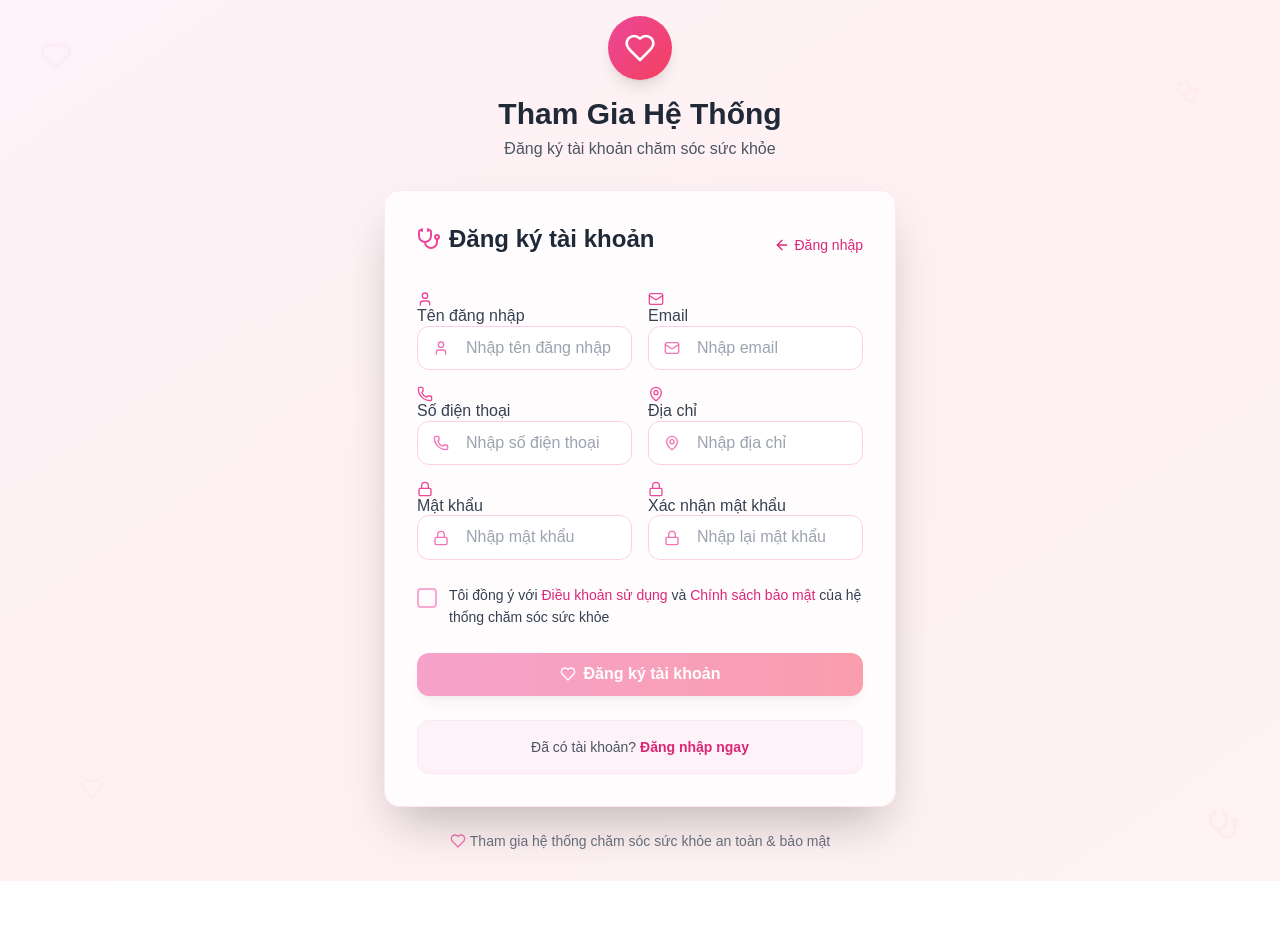
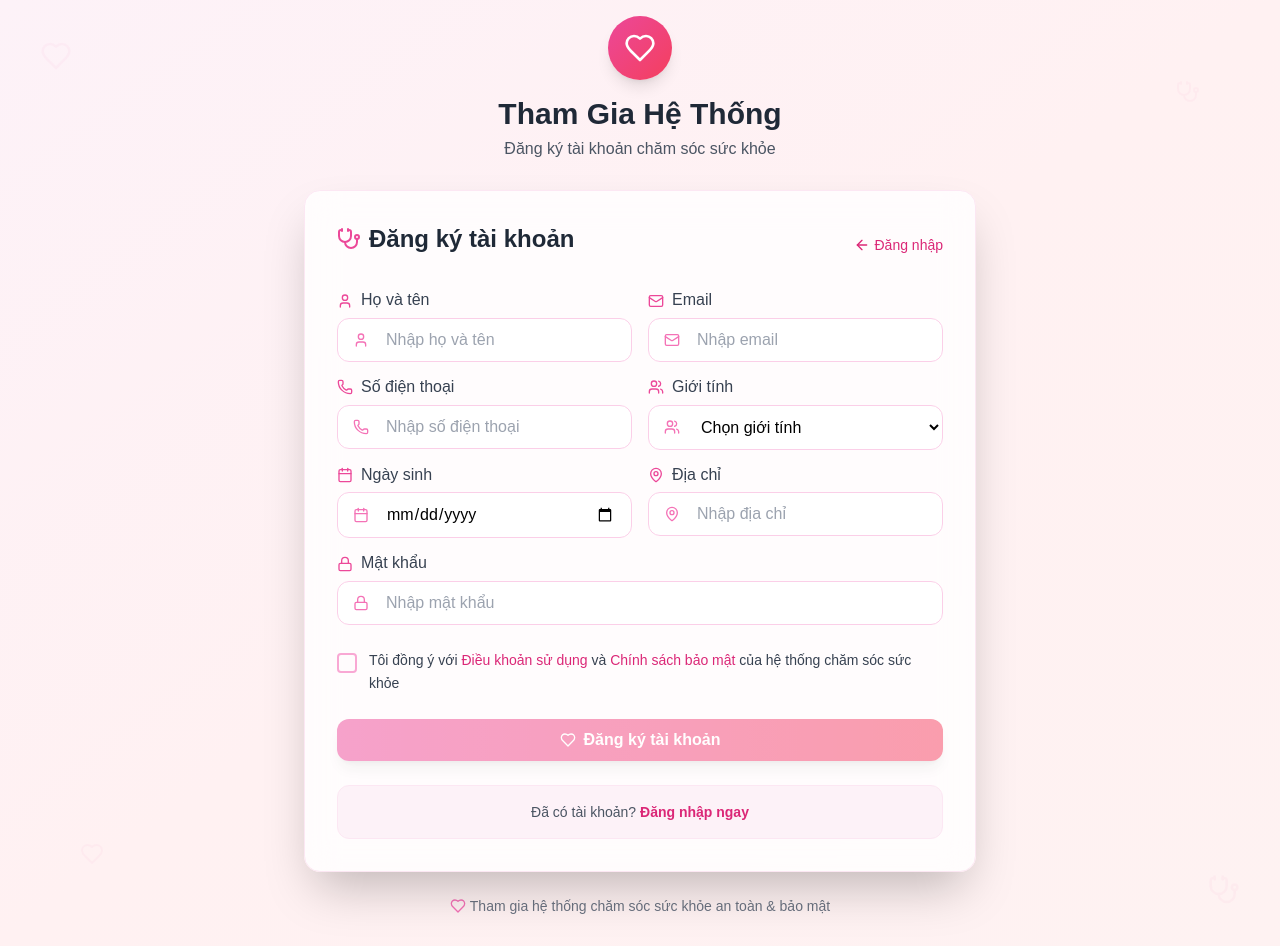
Before and after one commit to MinMinstd/frontend-infertility-system, a React (Vite) app: page /register in a window 1280 px wide. Before the commit the page ends 881 px from the top, so only its background shows below. Built offline with nearby package versions, Linux system fonts and the light colour scheme.

Commit message:
update form register of customer

```diff
--- a/src/pages/auth/Register.tsx
+++ b/src/pages/auth/Register.tsx
@@ -1,5 +1,7 @@
+"use client";
+
 import { useForm } from "react-hook-form";
-import { useNavigate } from "react-router-dom"; // Thay thế useRouter từ next/navigation
+import { useNavigate } from "react-router-dom";
 import { useState } from "react";
 import { message } from "antd";
 import {
@@ -12,10 +14,20 @@ import {
   Stethoscope,
   CheckCircle,
   ArrowLeft,
+  Calendar,
+  Users,
 } from "lucide-react";
-import type { RegisterItem } from "../../types/auth.d";
-import AuthApi from "../../servers/auth.api";
-import type { AxiosError } from "axios";
+
+interface RegisterItem {
+  fullName: string;
+  email: string;
+  phone: string;
+  password: string;
+  gender: string;
+  birthday: string;
+  address: string;
+  agreeTerms: boolean;
+}
 
 const RegisterPage = () => {
   const {
@@ -27,10 +39,11 @@ const RegisterPage = () => {
   } = useForm<RegisterItem>({
     defaultValues: {
       agreeTerms: false,
+      gender: "",
     },
   });
 
-  const navigate = useNavigate(); // Sử dụng useNavigate thay vì useRouter
+  const navigate = useNavigate();
   const [isRegistered, setIsRegistered] = useState(false);
   const [isLoading, setIsLoading] = useState(false);
   const agreeTerms = watch("agreeTerms");
@@ -38,31 +51,27 @@ const RegisterPage = () => {
   const onSubmit = async (data: RegisterItem) => {
     setIsLoading(true);
     try {
-      await AuthApi.Register(data); // Không cần gán biến nếu không dùng
+      // Convert birthday string to DateTime format for backend
+      const formattedData = {
+        ...data,
+        birthday: new Date(data.birthday).toISOString(),
+      };
+
+      // await AuthApi.Register(formattedData);
+      console.log("Registration data:", formattedData);
 
       setIsRegistered(true);
       message.success("Đăng ký tài khoản thành công!");
     } catch (err) {
-      const error = err as AxiosError<{ message: string }>;
       console.error("Register error:", err);
-      const errorMessage =
-        error.response?.data?.message || "Đăng ký thất bại. Vui lòng thử lại!";
-      message.error(errorMessage);
+      message.error("Đăng ký thất bại. Vui lòng thử lại!");
     } finally {
       setIsLoading(false);
     }
   };
 
-  //Chức năng tự động đăng nhập sau khi đăng kí
-  // const loginResponse = await AuthApi.Login({
-  //   usernameOrEmail: data.email,
-  //   password: data.password,
-  // });
-  // login(loginResponse.data.accessToken);
-  // navigate("/");
-
   const handleBackToLogin = () => {
-    navigate("/login"); // Sử dụng navigate thay vì router.push
+    navigate("/login");
   };
 
   if (isRegistered) {
@@ -119,7 +128,7 @@ const RegisterPage = () => {
         </div>
       </div>
 
-      <div className="w-full max-w-lg relative z-10">
+      <div className="w-full max-w-2xl relative z-10">
         {/* Header */}
         <div className="text-center mb-8">
           <div className="inline-flex items-center justify-center w-16 h-16 bg-gradient-to-br from-pink-500 to-rose-500 rounded-full mb-4 shadow-lg">
@@ -152,45 +161,49 @@ const RegisterPage = () => {
           </div>
 
           <div className="grid grid-cols-1 md:grid-cols-2 gap-4 mb-4">
-            {/* Username Field */}
+            {/* Full Name Field */}
             <div>
-              <label className=" mb-2 font-medium text-gray-700  items-center gap-2">
+              <label className="block mb-2 font-medium text-gray-700">
+                <div className="flex items-center gap-2">
                   <User className="w-4 h-4 text-pink-500" />
-                Tên đăng nhập
+                  Họ và tên
+                </div>
               </label>
               <div className="relative">
                 <input
                   type="text"
-                  {...register("username", {
-                    required: "Vui lòng nhập tên đăng nhập",
+                  {...register("fullName", {
+                    required: "Vui lòng nhập họ và tên",
                     minLength: {
-                      value: 3,
-                      message: "Tên đăng nhập phải có ít nhất 3 ký tự",
+                      value: 2,
+                      message: "Họ và tên phải có ít nhất 2 ký tự",
                     },
                   })}
                   className={`w-full px-4 py-3 pl-12 border rounded-xl focus:outline-none focus:ring-3 focus:ring-pink-300 focus:border-pink-400 transition-all duration-200 bg-white/70 backdrop-blur-sm ${
-                    errors.username
+                    errors.fullName
                       ? "border-red-400 focus:border-red-500 focus:ring-red-200"
                       : "border-pink-200 hover:border-pink-300"
                   }`}
-                  placeholder="Nhập tên đăng nhập"
+                  placeholder="Nhập họ và tên"
                   disabled={isLoading}
                 />
                 <User className="absolute left-4 top-1/2 transform -translate-y-1/2 w-4 h-4 text-pink-400" />
               </div>
-              {errors.username && (
+              {errors.fullName && (
                 <p className="text-red-500 text-sm mt-2 flex items-center gap-1">
                   <span className="w-1 h-1 bg-red-500 rounded-full"></span>
-                  {errors.username.message as string}
+                  {errors.fullName.message as string}
                 </p>
               )}
             </div>
 
             {/* Email Field */}
             <div>
-              <label className=" mb-2 font-medium text-gray-700  items-center gap-2">
+              <label className="block mb-2 font-medium text-gray-700">
+                <div className="flex items-center gap-2">
                   <Mail className="w-4 h-4 text-pink-500" />
                   Email
+                </div>
               </label>
               <div className="relative">
                 <input
@@ -224,9 +237,11 @@ const RegisterPage = () => {
           <div className="grid grid-cols-1 md:grid-cols-2 gap-4 mb-4">
             {/* Phone Field */}
             <div>
-              <label className=" mb-2 font-medium text-gray-700  items-center gap-2">
+              <label className="block mb-2 font-medium text-gray-700">
+                <div className="flex items-center gap-2">
                   <Phone className="w-4 h-4 text-pink-500" />
                   Số điện thoại
+                </div>
               </label>
               <div className="relative">
                 <input
@@ -256,11 +271,87 @@ const RegisterPage = () => {
               )}
             </div>
 
+            {/* Gender Field */}
+            <div>
+              <label className="block mb-2 font-medium text-gray-700">
+                <div className="flex items-center gap-2">
+                  <Users className="w-4 h-4 text-pink-500" />
+                  Giới tính
+                </div>
+              </label>
+              <div className="relative">
+                <select
+                  {...register("gender", {
+                    required: "Vui lòng chọn giới tính",
+                  })}
+                  className={`w-full px-4 py-3 pl-12 border rounded-xl focus:outline-none focus:ring-3 focus:ring-pink-300 focus:border-pink-400 transition-all duration-200 bg-white/70 backdrop-blur-sm ${
+                    errors.gender
+                      ? "border-red-400 focus:border-red-500 focus:ring-red-200"
+                      : "border-pink-200 hover:border-pink-300"
+                  }`}
+                  disabled={isLoading}
+                >
+                  <option value="">Chọn giới tính</option>
+                  <option value="Nam">Nam</option>
+                  <option value="Nữ">Nữ</option>
+                  <option value="Khác">Khác</option>
+                </select>
+                <Users className="absolute left-4 top-1/2 transform -translate-y-1/2 w-4 h-4 text-pink-400" />
+              </div>
+              {errors.gender && (
+                <p className="text-red-500 text-sm mt-2 flex items-center gap-1">
+                  <span className="w-1 h-1 bg-red-500 rounded-full"></span>
+                  {errors.gender.message as string}
+                </p>
+              )}
+            </div>
+          </div>
+
+          <div className="grid grid-cols-1 md:grid-cols-2 gap-4 mb-4">
+            {/* Birthday Field */}
+            <div>
+              <label className="block mb-2 font-medium text-gray-700">
+                <div className="flex items-center gap-2">
+                  <Calendar className="w-4 h-4 text-pink-500" />
+                  Ngày sinh
+                </div>
+              </label>
+              <div className="relative">
+                <input
+                  type="date"
+                  {...register("birthday", {
+                    required: "Vui lòng chọn ngày sinh",
+                    validate: (value) => {
+                      const today = new Date();
+                      const birthDate = new Date(value);
+                      const age = today.getFullYear() - birthDate.getFullYear();
+                      return age >= 13 || "Bạn phải từ 13 tuổi trở lên";
+                    },
+                  })}
+                  className={`w-full px-4 py-3 pl-12 border rounded-xl focus:outline-none focus:ring-3 focus:ring-pink-300 focus:border-pink-400 transition-all duration-200 bg-white/70 backdrop-blur-sm ${
+                    errors.birthday
+                      ? "border-red-400 focus:border-red-500 focus:ring-red-200"
+                      : "border-pink-200 hover:border-pink-300"
+                  }`}
+                  disabled={isLoading}
+                />
+                <Calendar className="absolute left-4 top-1/2 transform -translate-y-1/2 w-4 h-4 text-pink-400" />
+              </div>
+              {errors.birthday && (
+                <p className="text-red-500 text-sm mt-2 flex items-center gap-1">
+                  <span className="w-1 h-1 bg-red-500 rounded-full"></span>
+                  {errors.birthday.message as string}
+                </p>
+              )}
+            </div>
+
             {/* Address Field */}
             <div>
-              <label className=" mb-2 font-medium text-gray-700  items-center gap-2">
+              <label className="block mb-2 font-medium text-gray-700">
+                <div className="flex items-center gap-2">
                   <MapPin className="w-4 h-4 text-pink-500" />
                   Địa chỉ
+                </div>
               </label>
               <div className="relative">
                 <input
@@ -287,12 +378,13 @@ const RegisterPage = () => {
             </div>
           </div>
 
-          <div className="grid grid-cols-1 md:grid-cols-2 gap-4 mb-6">
           {/* Password Field */}
-            <div>
-              <label className=" mb-2 font-medium text-gray-700  items-center gap-2">
+          <div className="mb-6">
+            <label className="block mb-2 font-medium text-gray-700">
+              <div className="flex items-center gap-2">
                 <Lock className="w-4 h-4 text-pink-500" />
                 Mật khẩu
+              </div>
             </label>
             <div className="relative">
               <input
@@ -324,40 +416,6 @@ const RegisterPage = () => {
                 {errors.password.message as string}
               </p>
             )}
-            </div>
-
-            {/* Confirm Password Field */}
-            <div>
-              <label className=" mb-2 font-medium text-gray-700  items-center gap-2">
-                <Lock className="w-4 h-4 text-pink-500" />
-                Xác nhận mật khẩu
-              </label>
-              <div className="relative">
-                <input
-                  type="password"
-                  {...register("confirmPassword", {
-                    required: "Vui lòng xác nhận mật khẩu",
-                    validate: (value) =>
-                      value === watch("password") ||
-                      "Mật khẩu xác nhận không khớp",
-                  })}
-                  className={`w-full px-4 py-3 pl-12 border rounded-xl focus:outline-none focus:ring-3 focus:ring-pink-300 focus:border-pink-400 transition-all duration-200 bg-white/70 backdrop-blur-sm ${
-                    errors.confirmPassword
-                      ? "border-red-400 focus:border-red-500 focus:ring-red-200"
-                      : "border-pink-200 hover:border-pink-300"
-                  }`}
-                  placeholder="Nhập lại mật khẩu"
-                  disabled={isLoading}
-                />
-                <Lock className="absolute left-4 top-1/2 transform -translate-y-1/2 w-4 h-4 text-pink-400" />
-              </div>
-              {errors.confirmPassword && (
-                <p className="text-red-500 text-sm mt-2 flex items-center gap-1">
-                  <span className="w-1 h-1 bg-red-500 rounded-full"></span>
-                  {errors.confirmPassword.message as string}
-                </p>
-              )}
-            </div>
           </div>
 
           {/* Terms Agreement */}
```
Lines whose indentation alone changed are shown as unchanged.
